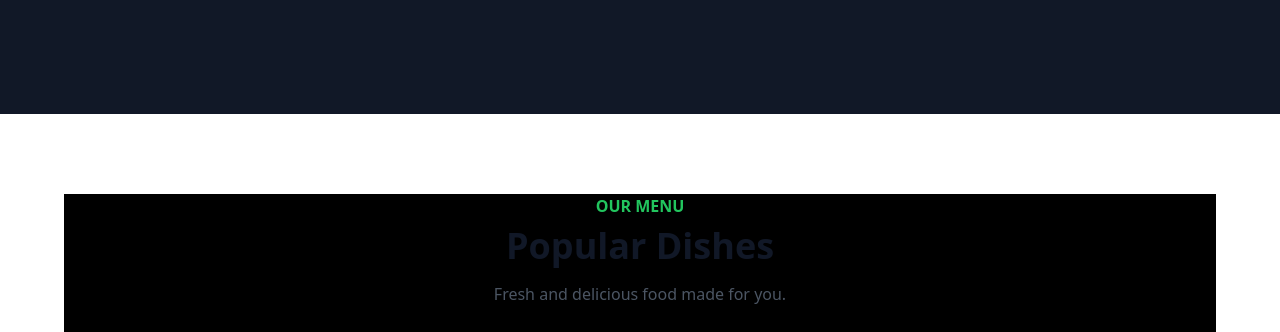
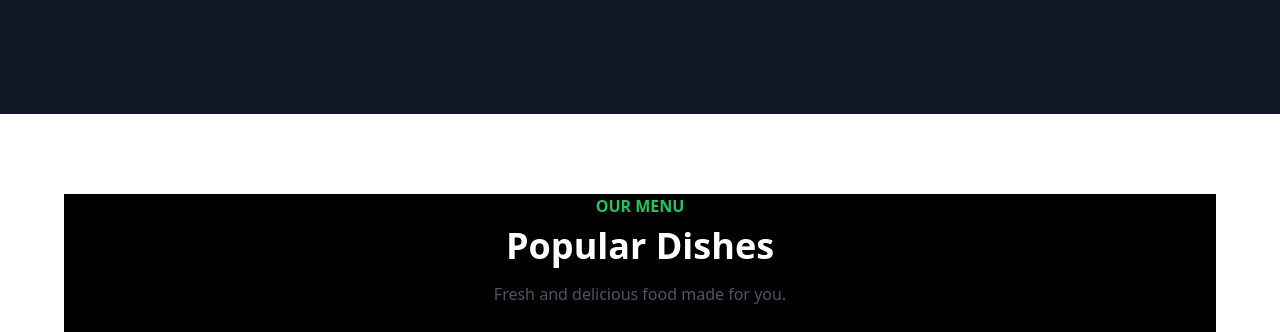
Before and after one commit to shariffameer725-afk/restaurant-template, a plain HTML site: page index.html in a window 1280 px wide. Shown: the part 686-1018 px from the top of the page. Drawn offline with nearby package versions, Linux system fonts and the light colour scheme.

Commit message:
Add files via upload

```diff
--- a/index.html
+++ b/index.html
@@ -55,7 +55,7 @@
     <div class="text-center">
       <p class="font-semibold text-green-500">OUR MENU</p>
 
-      <h2 class="mt-2 text-4xl font-bold text-gray-900">
+      <h2 class="mt-2 text-4xl font-bold text-white">
         Popular Dishes
       </h2>
 
```
